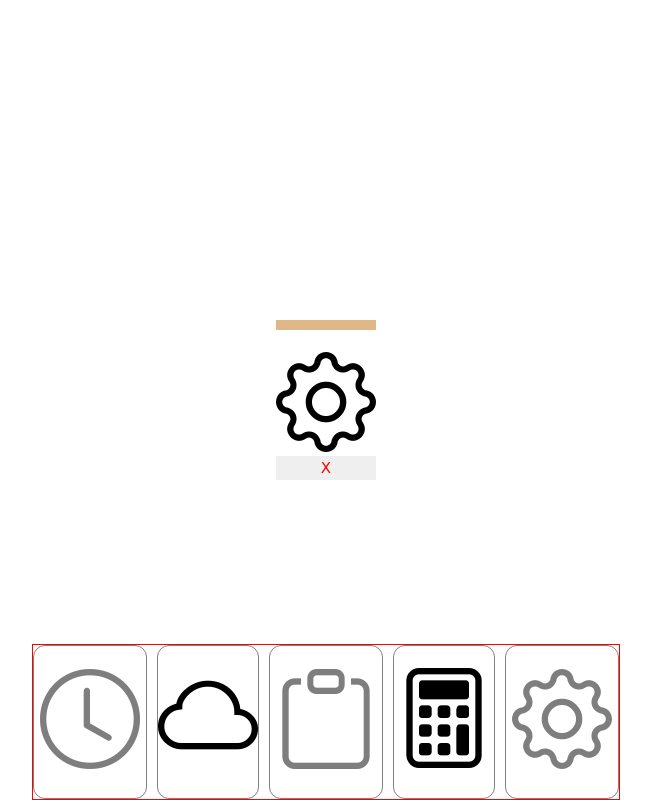
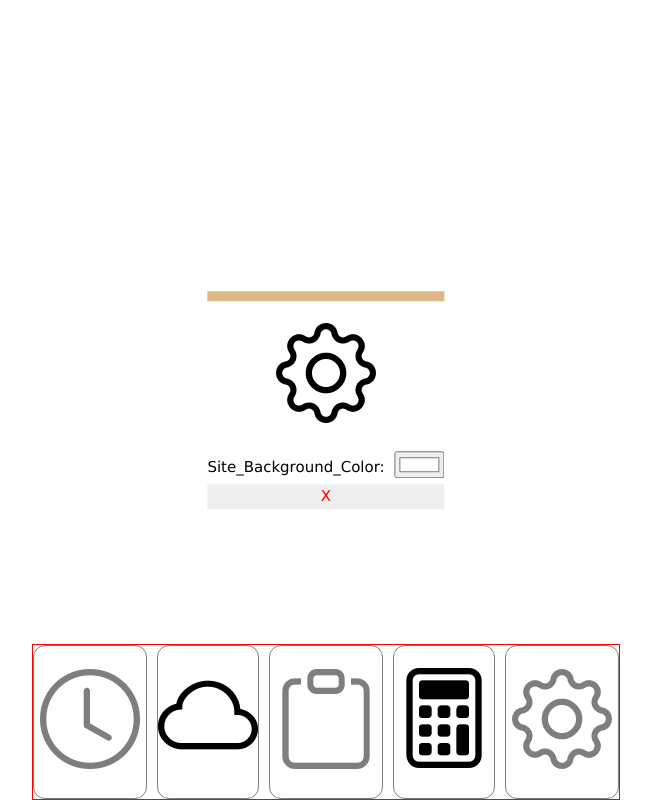
Before and after one commit to jiechenmc/Dash, a React (Create React App) app: page / in a window 1280 px wide. Both pictures are taken after a click on the button 876 px from the left and 722 px from the top of the page. Shown: the whole page, without its empty margins (314-965 px from the left). Built offline with nearby package versions, Linux system fonts and the light colour scheme.

Commit message:
Finished Settings

```diff
--- a/src/App.css
+++ b/src/App.css
@@ -17,6 +17,7 @@
 .widgets {
   border: 1px solid grey;
   border-radius: 12px;
+  background-color: white;
 }
 
 i {
--- a/src/widgets/SettingsWidget/SettingsModal.js
+++ b/src/widgets/SettingsWidget/SettingsModal.js
@@ -1,11 +1,10 @@
-import React, { useEffect, useState } from "react";
+import React, { useState } from "react";
 import Draggable from "react-draggable";
 import Modal from "react-modal";
 import "./SettingsWidget.css";
 
 export default function SettingsModal() {
   const [modalIsOpen, setIsOpen] = useState(false);
-
   const openModal = () => {
     setIsOpen(true);
   };
@@ -15,6 +14,15 @@ export default function SettingsModal() {
   };
 
   Modal.setAppElement(document.getElementById("root"));
+
+  const [bgColor, setBgColor] = useState("#ffffff");
+
+  const handleColorChange = (e) => {
+    const newColor = e.target.value;
+    setBgColor(newColor);
+    document.querySelector("body").style.backgroundColor = newColor;
+  };
+
   return (
     <div>
       <button id="SettingsWidgetOpenButton" onClick={openModal}>
@@ -35,6 +43,16 @@ export default function SettingsModal() {
               <p className="X">X</p>
             </button>
             <i className="bi-gear"></i>
+            <p>
+              Site_Background_Color:
+              <input
+                id="bg-colorInput"
+                className="colorInput"
+                type="color"
+                value={bgColor}
+                onChange={handleColorChange}
+              ></input>
+            </p>
           </div>
         </Draggable>
 
--- a/src/widgets/SettingsWidget/SettingsWidget.css
+++ b/src/widgets/SettingsWidget/SettingsWidget.css
@@ -34,9 +34,9 @@
   transition: 0.3s;
 }
 
-#SettingsWidgetOpenButton:hover .bi-clock::before {
+#SettingsWidgetOpenButton:hover .bi-gear::before {
   opacity: 1;
-  content: "\F291";
+  content: "\F3E2";
 }
 
 #SettingsWidgetCloseButton {
@@ -51,6 +51,9 @@
 #SettingsWidgetContent {
   border-top: 10px burlywood solid;
   text-align: center;
+  display: flex;
+  flex-direction: column;
+  background-color: white;
 }
 
 .X {
@@ -63,3 +66,7 @@ p {
   margin-top: 0;
   margin-bottom: 30px;
 }
+
+.colorInput {
+  margin-left: 10px;
+}
--- a/src/widgets/TimeWidget/TimeWidget.css
+++ b/src/widgets/TimeWidget/TimeWidget.css
@@ -51,6 +51,7 @@
 #TimeWidgetContent {
   border-top: 10px burlywood solid;
   text-align: center;
+  background-color: white;
 }
 
 .X {
--- a/src/widgets/TodoListWidget/TodoList.css
+++ b/src/widgets/TodoListWidget/TodoList.css
@@ -54,6 +54,7 @@
   flex-direction: column;
   border-top: 10px burlywood solid;
   text-align: center;
+  background-color: white;
 }
 
 #A-RButtons {
```
